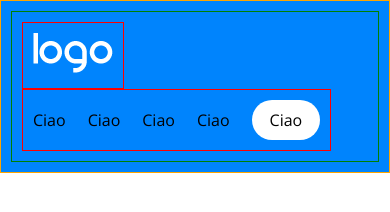
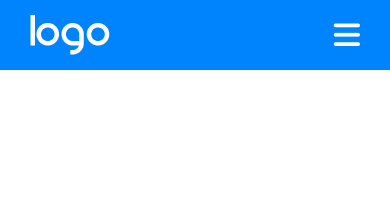
Before and after one commit to DavideCavallotto/htmlcss-responsive-layout, a plain HTML site: page index.html in a window 390 px wide. Drawn offline with nearby package versions, Linux system fonts and the light colour scheme.

Commit message:
Add header stylized and responsive

```diff
--- a/css/style.css
+++ b/css/style.css
@@ -6,6 +6,17 @@
 
 html {
     font-family: 'Open Sans', sans-serif;
+}
+
+* palette colori */
+
+:root {
+    --blue:#0084FD;
+    --light-blue:#B5DDFF;
+    --purple:#9792E4;
+    --yellow:#FDC15F;
+    --dark-grey:#333333;
+    --light:#FFFFFF;
 }
 
 /* Layout */
@@ -18,11 +29,12 @@
 
 img {
     width: 100%;
+    display: block;
 }
 
 a {
     text-decoration: none;
-    color: currentColor;
+    color: white;
     display: inline-block;
 }
 
@@ -87,13 +99,36 @@
 
 .page-header {
     background-color: #0084FD;
+    padding: 15px 30px;
 }
 
 .navbar-list {
     display: flex;
-    gap: 22px;
+    gap: 30px;
     align-items: center;
 }
+
+.hambur {
+    color: white;
+    font-size: 30px;
+    display: none;
+}
+
+/* Header Media Query */
+
+@media (max-width: 768px) {
+
+    .items-text {
+        display: none;
+    }
+
+    .hambur {
+        display: inherit;
+    }
+
+}
+
+
 
 /* Debug */
 
--- a/index.html
+++ b/index.html
@@ -1,16 +1,19 @@
 <!DOCTYPE html>
 <html lang="en">
+
 <head>
     <meta charset="UTF-8">
     <meta name="viewport" content="width=device-width, initial-scale=1.0">
     <title>Document</title>
     <link rel="stylesheet" href="./css/style.css">
     <script src="https://kit.fontawesome.com/1ba55838a0.js" crossorigin="anonymous"></script>
-    <link href="https://fonts.googleapis.com/css2?family=Open+Sans:wght@300;400;500;600;700;800&display=swap" rel="stylesheet">
+    <link href="https://fonts.googleapis.com/css2?family=Open+Sans:wght@300;400;500;600;700;800&display=swap"
+        rel="stylesheet">
 
 
 </head>
-<body class="debug">
+
+<body class="debug.">
     <header class="page-header">
         <!-- nav-bar -->
         <nav>
@@ -21,13 +24,13 @@
                     </div>
                     <div class="col">
                         <ul class="navbar-list">
-                            <li><a href="#">Ciao</a></li>
-                            <li><a href="#">Ciao</a></li>
-                            <li><a href="#">Ciao</a></li>
-                            <li><a href="#">Ciao</a></li>
-                            <li><a class="button" href="#">Ciao</a></li>
+                            <li class="items-text"><a href="#">Planning</a></li>
+                            <li class="items-text"><a href="#">Testimonials</a></li>
+                            <li class="items-text"><a href="#">Features</a></li>
+                            <li class="items-text"><a href="#">About Us</a></li>
+                            <li class="items-text"><a class="button" href="#">Get Started</a></li>
+                            <li class="hambur"><i class="fa-solid fa-bars"></i></li>
                         </ul>
-
                     </div>
                 </div>
 
@@ -45,4 +48,5 @@
     </header>
 
 </body>
+
 </html>
```
